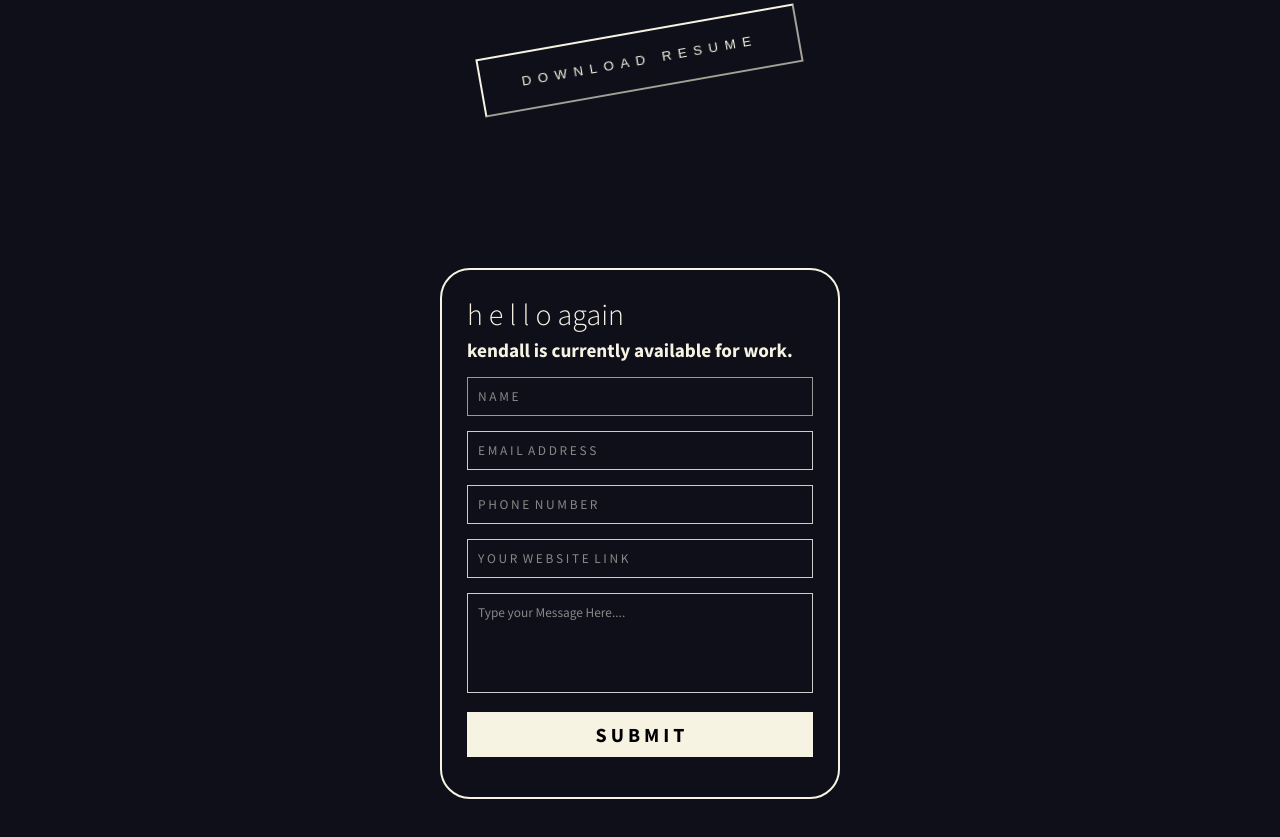
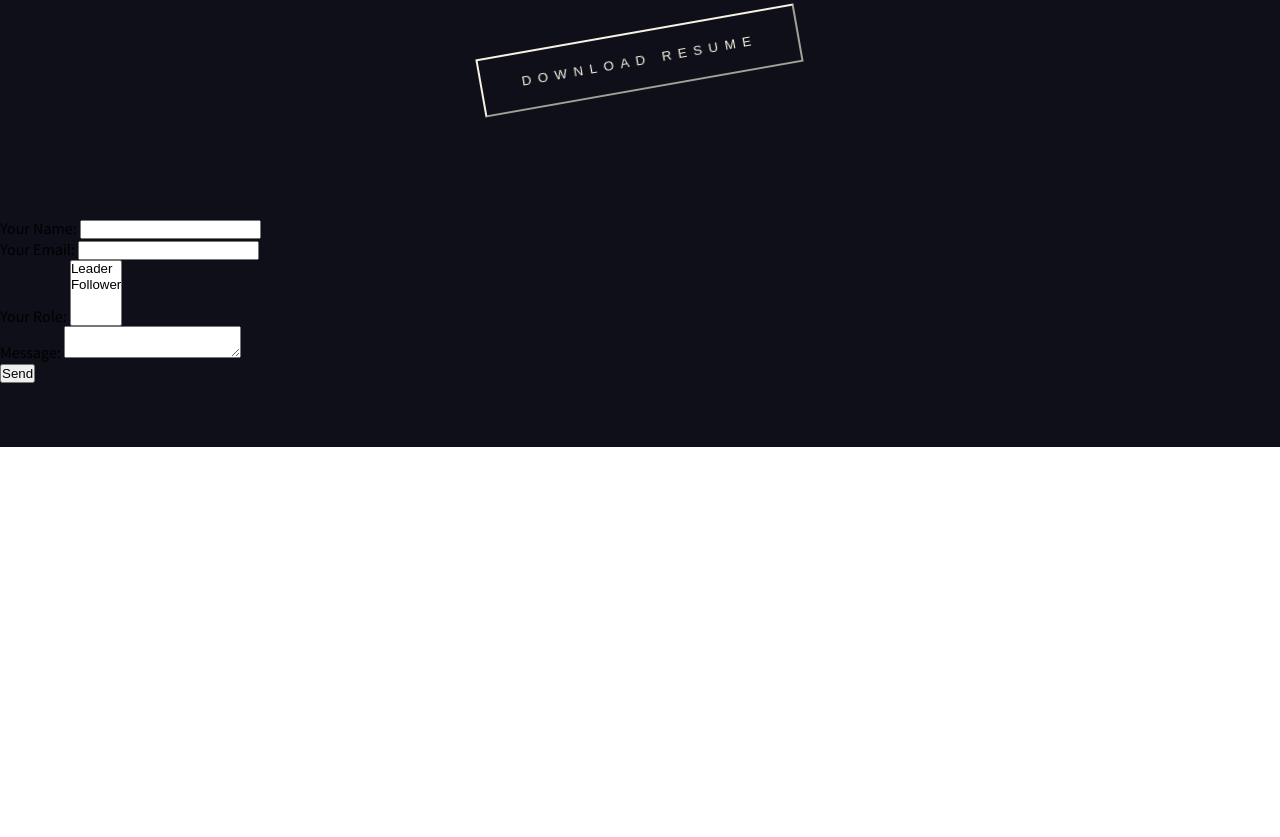
Before and after one commit to kendallms/Portfolio, a website: page index.html in a window 1280 px wide. Shown: the part 2546-3383 px from the top of the page. After the commit the page ends 2993 px from the top, so only its background shows below. Drawn offline with nearby package versions, Linux system fonts and the light colour scheme.

Commit message:
test form for netlify

```diff
--- a/index.html
+++ b/index.html
@@ -103,12 +103,41 @@
 
     <!-- Contact Form -->
     <section class="contact-page" id="contact-page">
-        <div class="container">
+
+        <form name="contact" method="POST" netlify>
+            <p>
+                <label>Your Name:
+                    <input type="text" name="name" />
+                </label>
+            </p>
+            <p>
+                <label>Your Email:
+                    <input type="email" name="email" />
+                </label>
+            </p>
+            <p>
+                <label>Your Role:
+                    <select name="role[]" multiple>
+                        <option value="leader">Leader</option>
+                        <option value="follower">Follower</option>
+                    </select>
+                </label>
+            </p>
+            <p>
+                <label>Message:
+                    <textarea name="message"></textarea>
+                </label>
+            </p>
+            <p>
+                <button type="submit">Send</button>
+            </p>
+        </form>
+        <!-- <div class="container">
             <form netlify id="contact" method="POST" name="contact">
                 <h3>h e l l o again</h3>
                 <h4>kendall is currently available for work.</h4>
                 <fieldset>
-                    <input placeholder="N A M E" type="text" tabindex="1" required autofocus>
+                    <input placeholder="N A M E" type="text" tabindex="1" required>
                 </fieldset>
                 <fieldset>
                     <input placeholder="E M A I L  A D D R E S S" type="email" tabindex="2" required>
@@ -125,7 +154,7 @@
                 <fieldset>
                     <button name="submit" type="submit" id="contact-submit" data-submit="...Sending">S u b m i t</button>
                 </fieldset>
-            </form>
+            </form> -->
         </div>
     </section>
     <script type="text/javascript" src="https://code.jquery.com/jquery-3.3.1.slim.min.js"
```
Also changed, not shown: dist/index.html, 2 other files.
